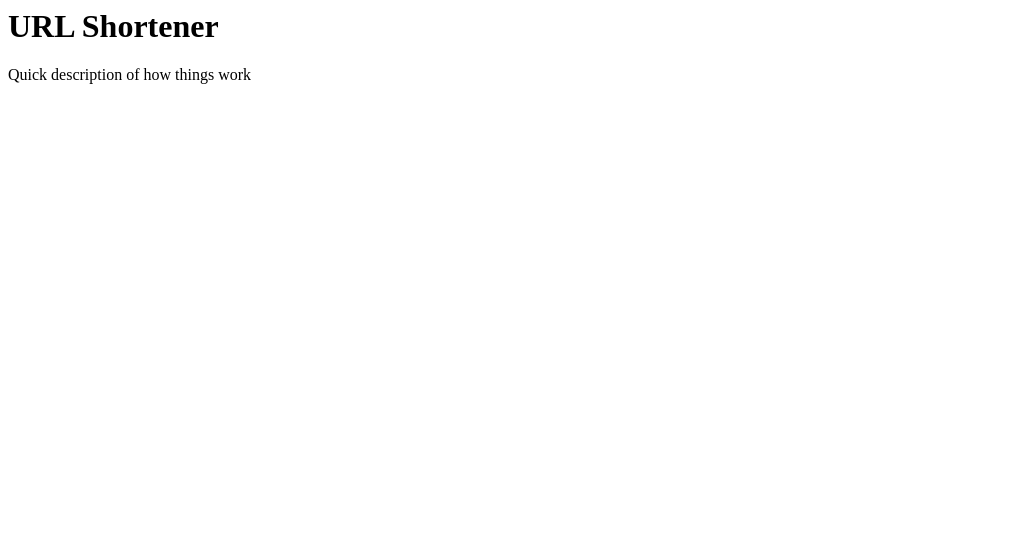
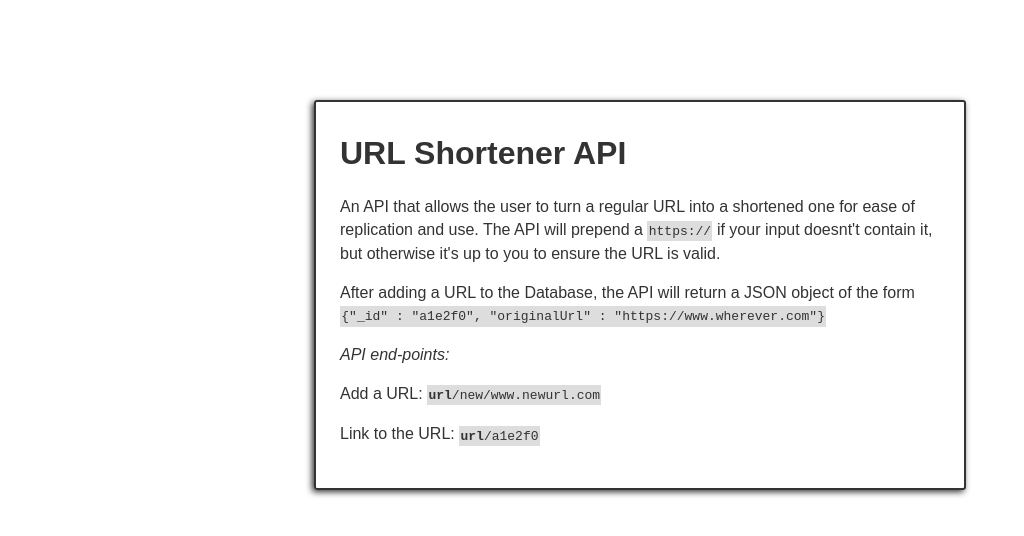
Before and after one commit to cgrsmith/url-shortener, a website: page public/index.html in a window 1280 px wide. Shown: the whole page, without its empty margins (0-1024 px from the left). Drawn offline with Linux system fonts and the light colour scheme.

Commit message:
added html description of use

```diff
--- a/public/index.html
+++ b/public/index.html
@@ -1,12 +1,22 @@
+<!DOCTYPE html>
 <html>
 <head>
     <link rel="stylesheet" href="style.css">
-    <title>URL Shortener</title>
+    <title>URL Shortener API</title>
 </head>
+
 <body>
-    <h1>URL Shortener</h1>
-    <p>Quick description of how things work</p>
+    <h1>URL Shortener API</h1>
+
+    <p>An API that allows the user to turn a regular URL into a shortened one for ease of replication and use.
+        The API will prepend a <code>https://</code> if your input doesnt't contain it, but otherwise it's up to you to
+        ensure the URL is valid.
+    </p>
+    <p>After adding a URL to the Database, the API will return a JSON object of the form <code>{"_id" : "a1e2f0", "originalUrl" : "https://www.wherever.com"}</code></p>
+
+    <p><em>API end-points:</em></p>
+    <p>Add a URL: <code><strong>url</strong>/new/www.newurl.com</code> </p>
+    <p>Link to the URL: <code><strong>url</strong>/a1e2f0</code> </p>
 
 </body>
-
 </html>
--- a/public/style.scss
+++ b/public/style.scss
@@ -0,0 +1,23 @@
+body {
+    width: 600px; max-width: 90%;
+    margin: auto; margin-top: 100px;
+    padding: 1.5em;
+    border: solid 2px #333; border-radius: 3px;
+    box-shadow: -2px 2px 6px #333;
+
+    line-height: 1.4em;
+    font-family: sans-serif;
+    background-color: white;
+    color: #333;
+
+    h1 {
+        margin: 0;
+        margin-top: 0.5em;
+        margin-bottom: 1em;
+    }
+
+    code {
+        background-color: #DDD;
+        padding: 0.2em 0.1em;
+    }
+}
```
Also changed, not shown: public/style.css.
